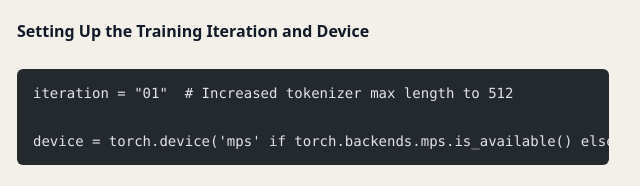
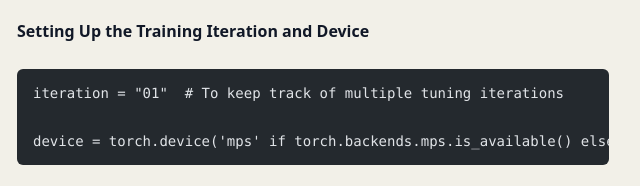
Before and after one commit to 64MM4-KN1F3/dear.inheadlights, an Astro site: page /b/italo-calvino-infinite-cities-pt2 in a window 1280 px wide. Shown: the part 5580-5766 px from the top of the page, 327-967 px from the left. Built offline with nearby package versions, Linux system fonts and the light colour scheme; Astro itself is replaced by a stand-in of ours; some packages are replaced by stand-ins of ours; code samples lack their colours.

Commit message:
minor update

````diff
--- a/src/content/b/italo-calvino-infinite-cities-pt2.md
+++ b/src/content/b/italo-calvino-infinite-cities-pt2.md
@@ -190,7 +190,7 @@ from tqdm import tqdm
 **Setting Up the Training Iteration and Device**
 
 ```python
-iteration = "01"  # Increased tokenizer max length to 512
+iteration = "01"  # To keep track of multiple tuning iterations
 
 device = torch.device('mps' if torch.backends.mps.is_available() else 'cpu')
 ```
````
